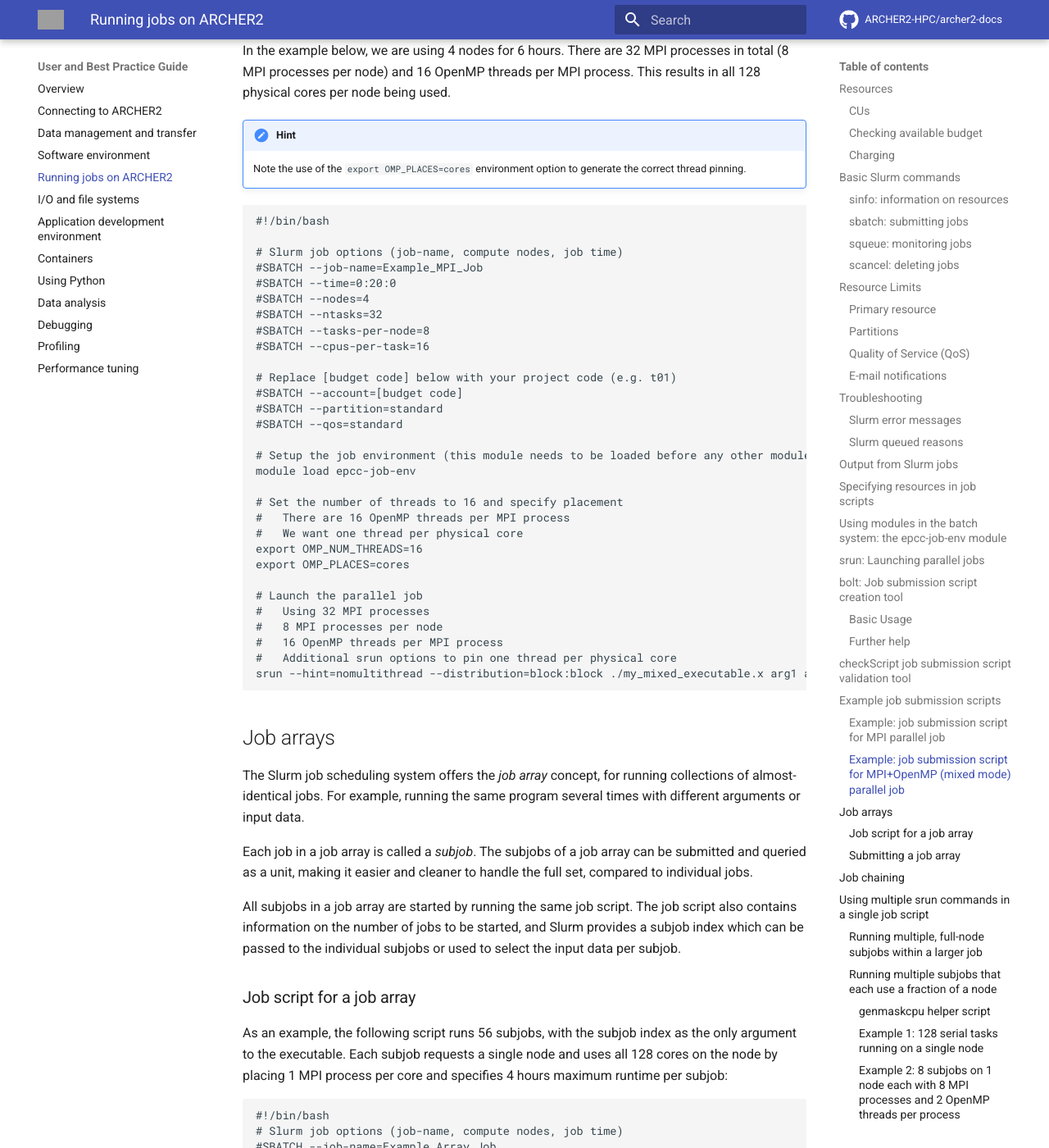
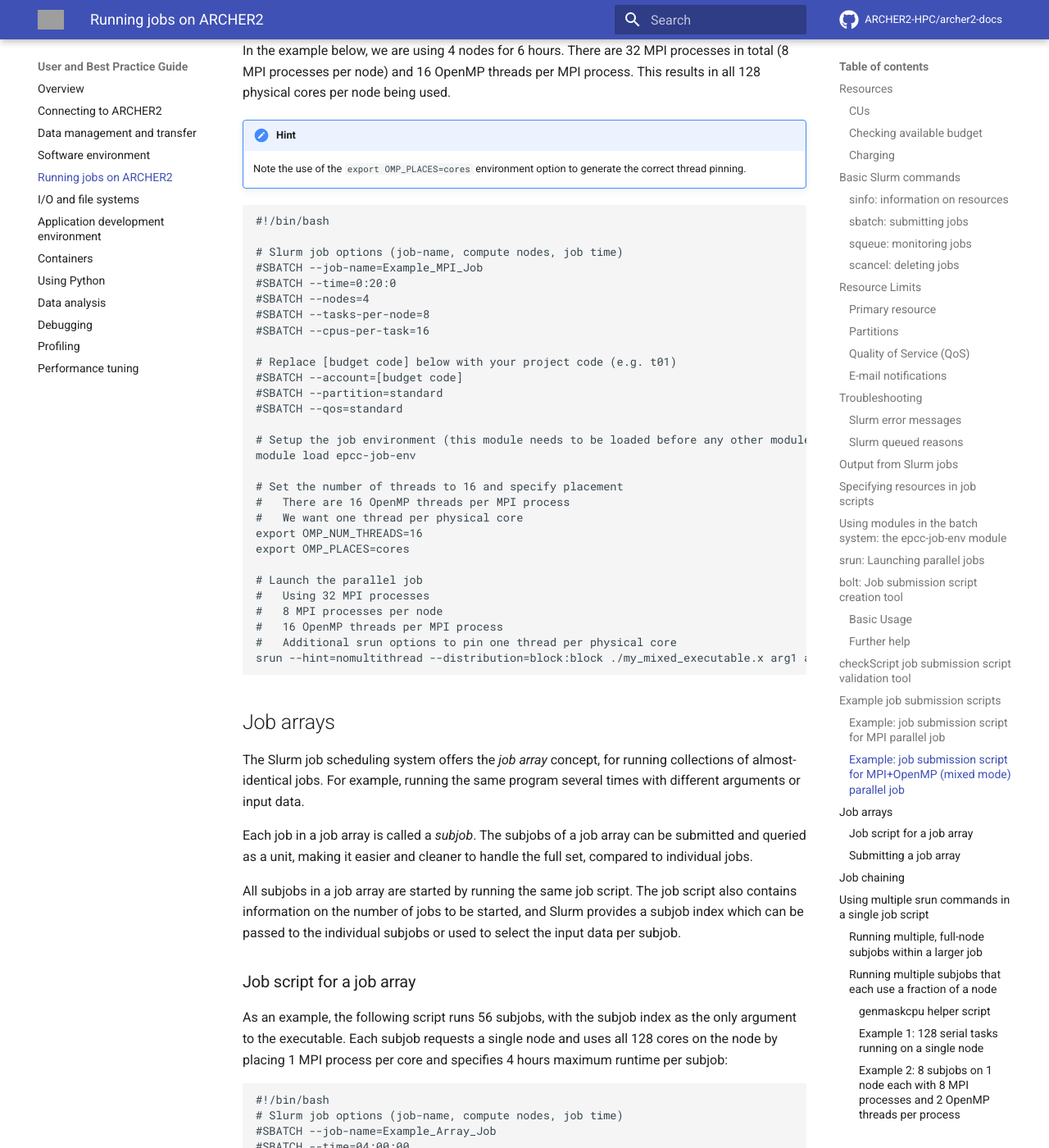
Before and after one commit to ARCHER2-HPC/archer2-docs, an MkDocs documentation site: the page built from docs/user-guide/scheduler.md, in a window 1280 px wide and 1400 px high, scrolled down 15207 px. Shown: the whole window at 82% size. Built offline with MkDocs 1.6.1 and Material for MkDocs 9.7.7, drawn with Linux system fonts in a browser that asks for light colours; comment, search, counter and statistics services are not loaded; grey boxes are pictures that could not be loaded.

Commit message:
Removes over-specification in example job

```diff
--- a/docs/user-guide/scheduler.md
+++ b/docs/user-guide/scheduler.md
@@ -633,7 +633,6 @@
 #SBATCH --job-name=Example_MPI_Job
 #SBATCH --time=0:20:0
 #SBATCH --nodes=4
-#SBATCH --ntasks=32
 #SBATCH --tasks-per-node=8
 #SBATCH --cpus-per-task=16
 
```
